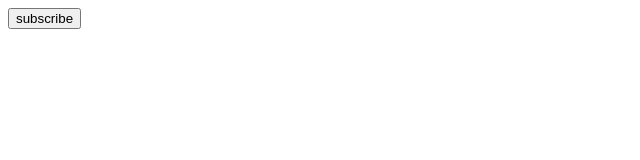
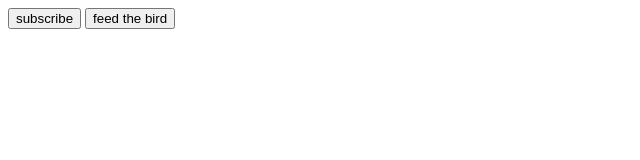
Before and after one commit to prasp123/pwa, a plain HTML site: page index.html in a window 1280 px wide. Shown: the whole page, without its empty margins (0-640 px from the left). Drawn offline with Linux system fonts and the light colour scheme.

Commit message:
Update index.html

```diff
--- a/index.html
+++ b/index.html
@@ -8,6 +8,7 @@
 </head>
 <body>
     <input type="button" onclick="subscribe()" name="button" value="subscribe"/>
+    <input type="button" onclicke="/feed" name="button" value="feed the bird"/>
     <script>
         addEventListener('load',async ()=>{
             let sw = await navigator.serviceWorker.register("sw.js");
```
